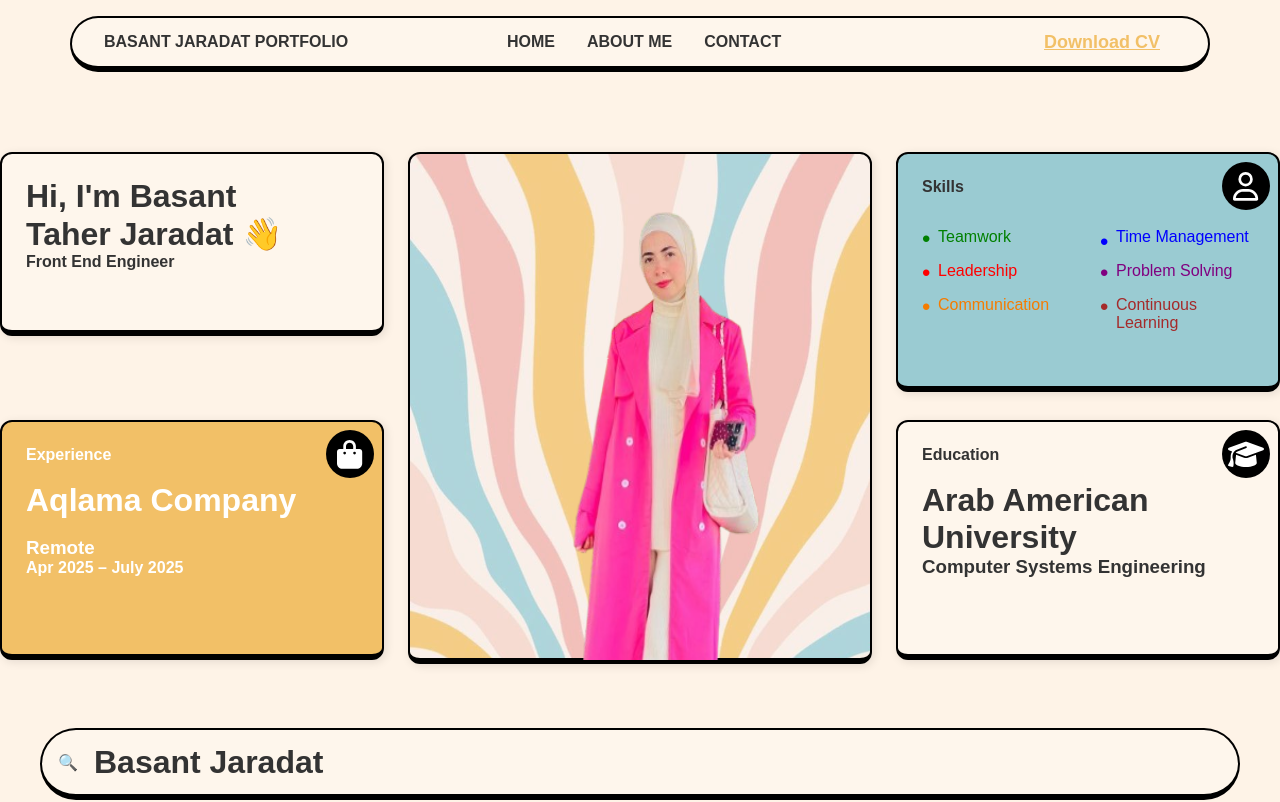
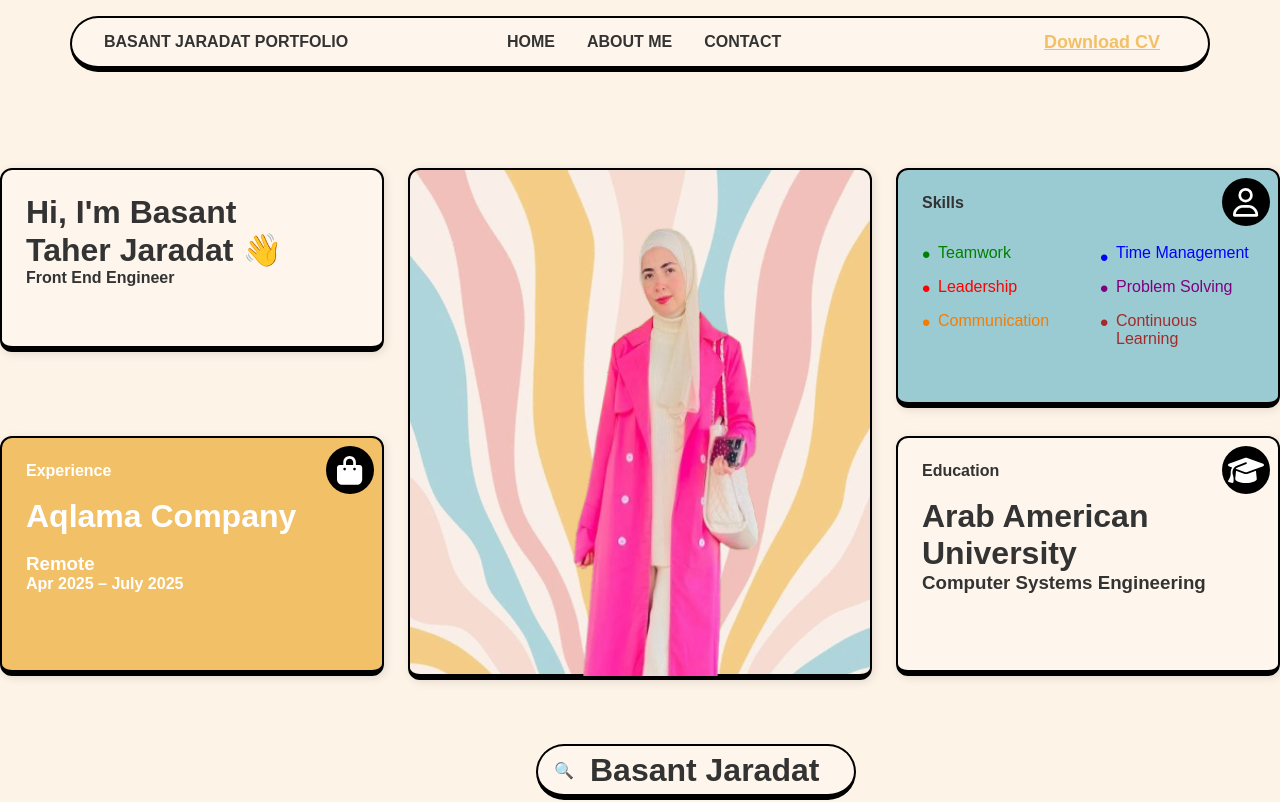
Before and after one commit to basantjaradat/Portfolio, a Next.js app: page / in a window 1280 px wide. Shown: the top 802 px of the page. Built offline with nearby package versions, Linux system fonts and the light colour scheme.

Commit message:
Update Layout.jsx

```diff
--- a/src/components/Layout.jsx
+++ b/src/components/Layout.jsx
@@ -8,7 +8,9 @@ const Layout = ({ children }) => {
       <Navbar />
 
       <main className="layout-content">
-        {children}
+        <div className="page-container">
+          {children}
+        </div>
       </main>
 
       <Footer />
@@ -34,8 +36,7 @@ const Layout = ({ children }) => {
           flex-direction: column;
         }
 
-        /* Keep page content centered as you wanted */
-        .layout-content > * {
+        .page-container {
           max-width: 1200px;
           margin: 0 auto;
           width: 100%;
```
